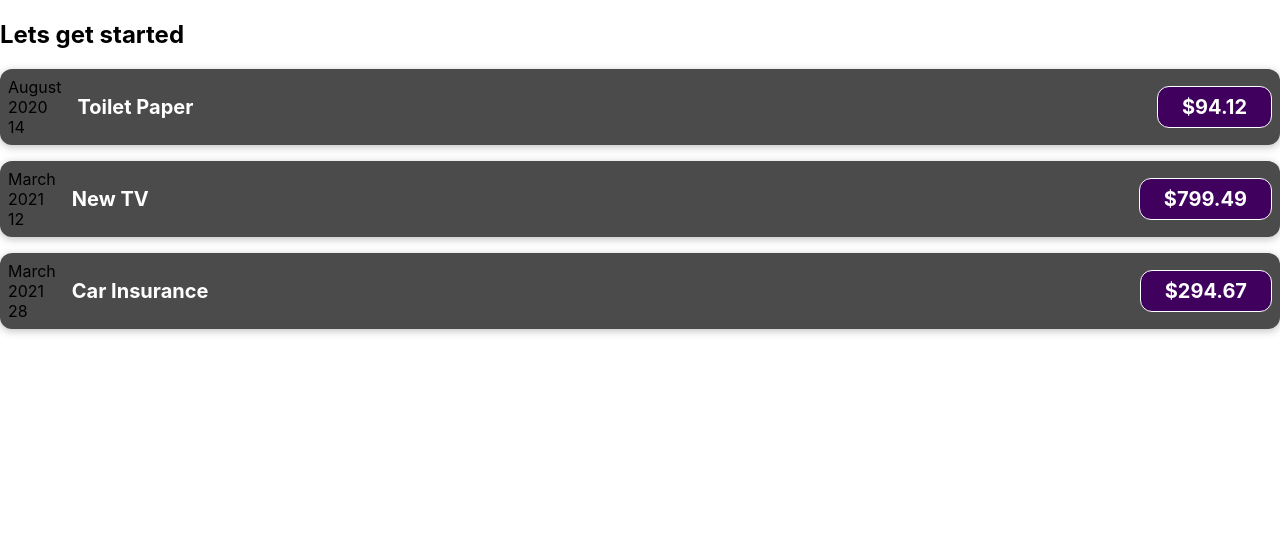
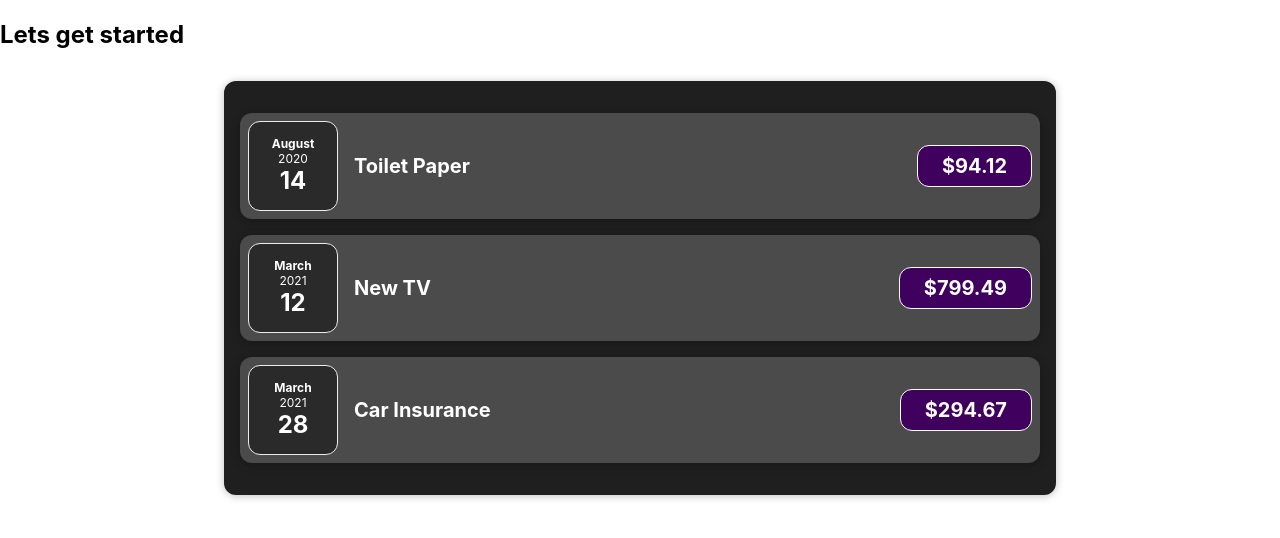
Before and after one commit to frankcperdomo/my-app, a React (Create React App) app: page / in a window 1280 px wide. Shown: the top 538 px of the page. Built offline with nearby package versions, Linux system fonts and the light colour scheme.

Commit message:
passing props

```diff
--- a/src/App.js
+++ b/src/App.js
@@ -1,6 +1,6 @@
 // import './App.css';
 
-import ExpenseItem from "./components/ExpenseItem";
+import Expenses from "./components/Expenses";
 
 function App() {
   const expense = [
@@ -10,7 +10,12 @@
       amount: 94.12,
       date: new Date(2020, 7, 14),
     },
-    { id: "e2", title: "New TV", amount: 799.49, date: new Date(2021, 2, 12) },
+    {
+      id: "e2",
+      title: "New TV",
+      amount: 799.49,
+      date: new Date(2021, 2, 12),
+    },
     {
       id: "e3",
       title: "Car Insurance",
@@ -29,21 +34,7 @@
     <div className="App">
       <header className="App-header">
         <h2>Lets get started</h2>
-        <ExpenseItem
-          title={expense[0].title}
-          amount={expense[0].amount}
-          date={expense[0].date}
-        ></ExpenseItem>
-        <ExpenseItem
-          title={expense[1].title}
-          amount={expense[1].amount}
-          date={expense[1].date}
-        ></ExpenseItem>
-        <ExpenseItem
-          title={expense[2].title}
-          amount={expense[2].amount}
-          date={expense[2].date}
-        ></ExpenseItem>
+        <Expenses items = {expense}></Expenses>
       </header>
     </div>
   );
--- /dev/null
+++ b/src/components/ExpenseDate.css
@@ -0,0 +1,26 @@
+.expense-date {
+  display: flex;
+  flex-direction: column;
+  width: 5.5rem;
+  height: 5.5rem;
+  border: 1px solid #ececec;
+  background-color: #2a2a2a;
+  color: white;
+  border-radius: 12px;
+  align-items: center;
+  justify-content: center;
+}
+
+.expense-date__month {
+  font-size: 0.75rem;
+  font-weight: bold;
+}
+
+.expense-date__year {
+  font-size: 0.75rem;
+}
+
+.expense-date__day {
+  font-size: 1.5rem;
+  font-weight: bold;
+}
--- /dev/null
+++ b/src/components/ExpenseDate.js
@@ -0,0 +1,18 @@
+import './ExpenseDate.css';
+
+function ExpenseDate(props) {
+  const month = props.date.toLocaleString("en-US", { month: "long" });
+  const day = props.date.toLocaleString("en-US", { day: "2-digit" });
+  const year = props.date.getFullYear();
+
+  return (
+    <div className='expense-date'>
+      <div className='expense-date__month'>{month}</div>
+      <div className='expense-date__year'>{year}</div>
+      <div className='expense-date__day'>{day}</div>
+    </div>
+  );
+
+}
+
+export default ExpenseDate
--- a/src/components/ExpenseItem.js
+++ b/src/components/ExpenseItem.js
@@ -1,17 +1,12 @@
+import ExpenseDate from './ExpenseDate';
 import "./ExpenseItem.css";
 
 function ExpenseItem(props) {
-  const month = props.date.toLocaleString("en-US", { month: "long" });
-  const day = props.date.toLocaleString("en-US", { day: "2-digit" });
-  const year = props.date.getFullYear();
+
 
   return (
     <div className="expense-item">
-      <div>
-        <div>{month}</div>
-        <div>{year}</div>
-        <div>{day}</div>
-      </div>
+      <ExpenseDate date={props.date}></ExpenseDate>
       <div className="expense-item__description">
         <h2>{props.title}</h2>
       </div>
--- /dev/null
+++ b/src/components/Expenses.css
@@ -0,0 +1,9 @@
+.expenses {
+  padding: 1rem;
+  background-color: rgb(31, 31, 31);
+  margin: 2rem auto;
+  width: 50rem;
+  max-width: 95%;
+  border-radius: 12px;
+  box-shadow: 0 1px 8px rgba(0, 0, 0, 0.25);
+}
--- /dev/null
+++ b/src/components/Expenses.js
@@ -0,0 +1,29 @@
+import './Expenses.css';
+import ExpenseItem from './ExpenseItem';
+
+function Expenses(props){
+
+
+    return (
+      <div className="expenses">
+        <ExpenseItem
+          title={props.items[0].title}
+          amount={props.items[0].amount}
+          date={props.items[0].date}
+        ></ExpenseItem>
+        <ExpenseItem
+          title={props.items[1].title}
+          amount={props.items[1].amount}
+          date={props.items[1].date}
+        ></ExpenseItem>
+        <ExpenseItem
+          title={props.items[2].title}
+          amount={props.items[2].amount}
+          date={props.items[2].date}
+        ></ExpenseItem>
+      </div>
+    );
+
+}
+
+export default Expenses
```
